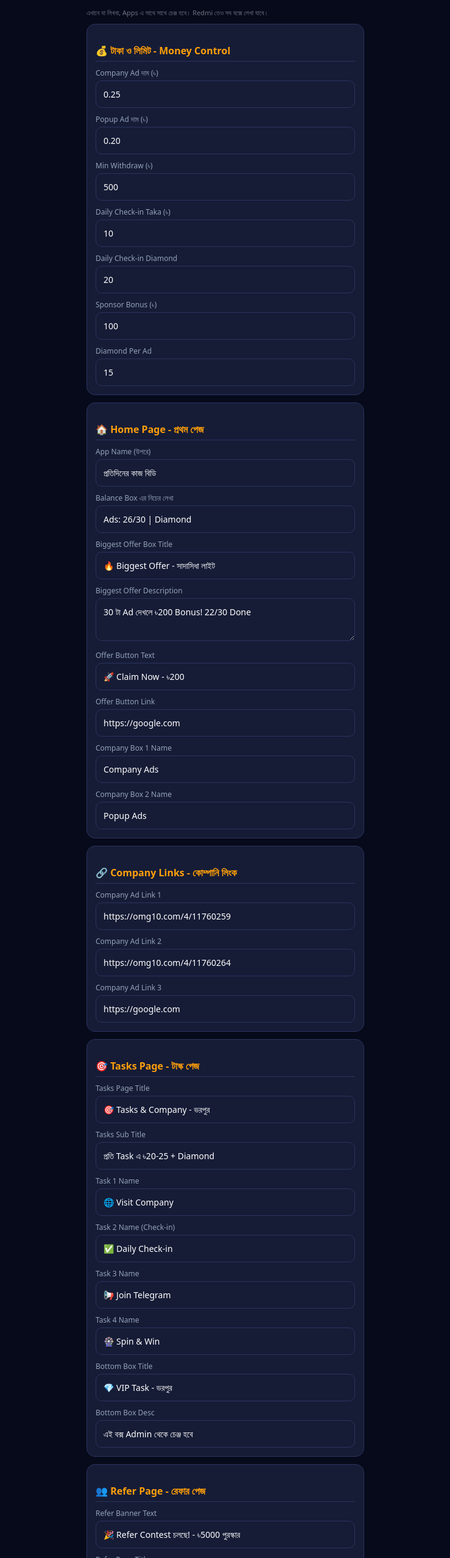
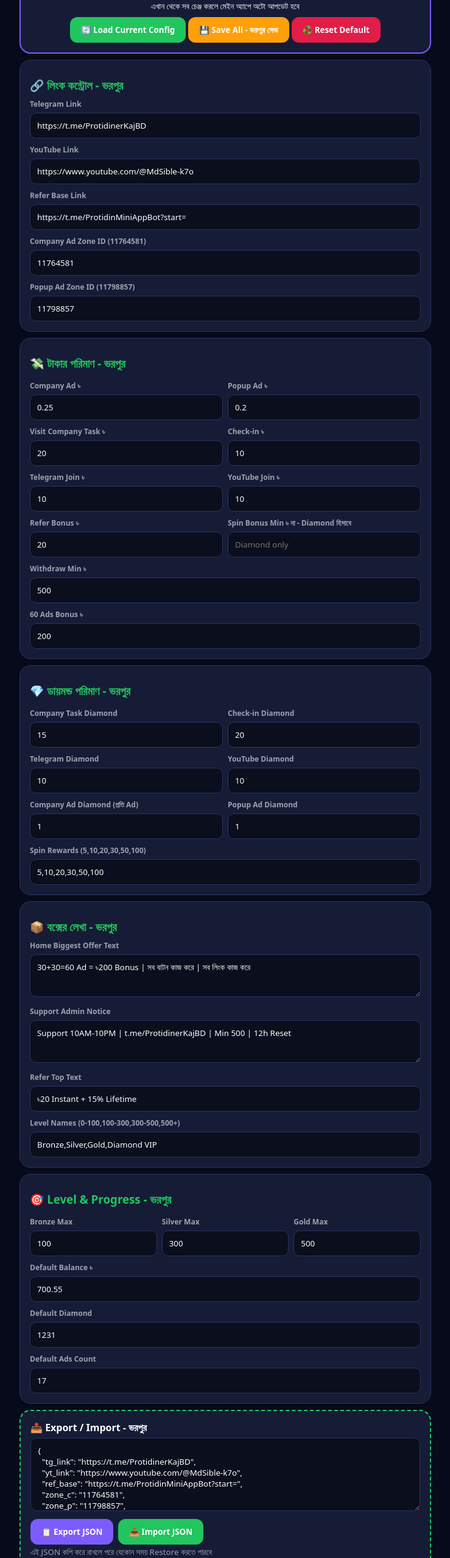
Before and after one commit to mdsiblen-rgb/protidin-miniapp, a plain HTML site: page admin.html in a window 1280 px wide. Shown: the part 85-2640 px from the top of the page at 61% size, without its empty margins (270-1009 px from the left). Drawn offline with Linux system fonts and the light colour scheme.

Commit message:
Update admin.html

```diff
--- a/admin.html
+++ b/admin.html
@@ -1,109 +1,172 @@
 <!DOCTYPE html>
-<html lang="bn"><head><meta charset="UTF-8"><meta name="viewport" content="width=device-width,initial-scale=1"><title>Super Admin - A to Z Control</title>
-<style>*{box-sizing:border-box;font-family:system-ui}body{background:#070A1A;color:#fff;max-width:480px;margin:auto;padding:12px}h1{color:#7C5CFF}h2{color:#FF9F0A;margin:18px 0 8px;font-size:16px;border-bottom:1px solid #2A335E;padding-bottom:6px}label{font-size:12px;color:#94a3b8;display:block;margin-top:10px}input,textarea{width:100%;padding:12px;border-radius:10px;border:1px solid #2A335E;background:#161C36;color:#fff;margin-top:4px;font-size:14px}textarea{height:70px}.btn{width:100%;padding:15px;border:none;border-radius:12px;background:#7C5CFF;color:#fff;font-weight:800;font-size:16px;margin-top:14px}.btn-g{background:#22c55e;color:#000}.glass{background:#161C36;border:1px solid #2A335E;border-radius:14px;padding:14px;margin-bottom:12px}.small{font-size:11px;color:#6B7280}</style></head><body>
-<h1>👑 Super Admin Panel</h1><p class="small">এখানে যা লিখবা, Apps এ সাথে সাথে চেঞ্জ হবে। Redmi তেও সব বক্সে লেখা যাবে।</p>
-
-<div class="glass">
-<h2>💰 টাকা ও লিমিট - Money Control</h2>
-<label>Company Ad দাম (৳)</label><input id="ad" value="0.25">
-<label>Popup Ad দাম (৳)</label><input id="pop" value="0.20">
-<label>Min Withdraw (৳)</label><input id="min" value="500">
-<label>Daily Check-in Taka (৳)</label><input id="chk_taka" value="10">
-<label>Daily Check-in Diamond</label><input id="chk_diamond" value="20">
-<label>Sponsor Bonus (৳)</label><input id="sponsor_bonus" value="100">
-<label>Diamond Per Ad</label><input id="diamond_per_ad" value="15">
+<html lang="bn">
+<head>
+<meta charset="UTF-8"><meta name="viewport" content="width=device-width,initial-scale=1">
+<title>Admin Panel - Protidin - A to Z Control</title>
+<style>
+*{margin:0;padding:0;box-sizing:border-box;font-family:system-ui}
+body{background:#070A1A;color:#fff;max-width:700px;margin:0 auto;padding:12px;padding-bottom:100px}
+.glass{background:#161C36;border:1px solid #2A335E;border-radius:18px;padding:16px;margin:10px 0}
+.btn{padding:12px 18px;border:none;border-radius:12px;font-weight:800;color:#fff;background:#7C5CFF;cursor:pointer;margin-top:8px}
+.btn-g{background:#22c55e}.btn-o{background:#FF9F0A}.btn-r{background:#e11d48}
+.input{width:100%;padding:11px;border-radius:10px;border:1px solid #2A335E;background:#0B0E1C;color:#fff;margin-top:6px}
+label{font-size:12px;color:#9CA3AF;margin-top:10px;display:block;font-weight:700}
+h2{color:#8B5CF6;margin-top:10px} h3{color:#22c55e;margin:12px 0 6px}
+.flex{display:flex;gap:8px}.flex>div{flex:1}
+</style>
+</head>
+<body>
+<div class="glass" style="text-align:center;border:2px solid #7C5CFF">
+<h2>👑 Admin Panel - A to Z Control - ভরপুর</h2>
+<small>এখান থেকে সব চেঞ্জ করলে মেইন অ্যাপে অটো আপডেট হবে</small><br>
+<button class="btn btn-g" onclick="loadConfig()">🔄 Load Current Config</button>
+<button class="btn btn-o" onclick="saveConfig()">💾 Save All - ভরপুর সেভ</button>
+<button class="btn btn-r" onclick="resetConfig()">♻️ Reset Default</button>
 </div>
 
 <div class="glass">
-<h2>🏠 Home Page - প্রথম পেজ</h2>
-<label>App Name (উপরে)</label><input id="app_name" value="প্রতিদিনের কাজ বিডি">
-<label>Balance Box এর নিচের লেখা</label><input id="balance_sub" value="Ads: 26/30 | Diamond: 155">
-<label>Biggest Offer Box Title</label><input id="spon_title" value="🔥 Biggest Offer - সাদাসিধা লাইট">
-<label>Biggest Offer Description</label><textarea id="spon_desc">30 টা Ad দেখলে ৳200 Bonus! 22/30 Done</textarea>
-<label>Offer Button Text</label><input id="spon_btn" value="🚀 Claim Now - ৳200">
-<label>Offer Button Link</label><input id="spon_link" value="https://google.com">
-<label>Company Box 1 Name</label><input id="company1_name" value="Company Ads">
-<label>Company Box 2 Name</label><input id="company2_name" value="Popup Ads">
+<h3>🔗 লিংক কন্ট্রোল - ভরপুর</h3>
+<label>Telegram Link</label><input class="input" id="tg_link">
+<label>YouTube Link</label><input class="input" id="yt_link">
+<label>Refer Base Link</label><input class="input" id="ref_base">
+<label>Company Ad Zone ID (11764581)</label><input class="input" id="zone_c">
+<label>Popup Ad Zone ID (11798857)</label><input class="input" id="zone_p">
 </div>
 
 <div class="glass">
-<h2>🔗 Company Links - কোম্পানি লিংক</h2>
-<label>Company Ad Link 1</label><input id="link1" value="https://omg10.com/4/11760259">
-<label>Company Ad Link 2</label><input id="link2" value="https://omg10.com/4/11760264">
-<label>Company Ad Link 3</label><input id="link3" value="https://google.com">
+<h3>💸 টাকার পরিমাণ - ভরপুর</h3>
+<div class="flex"><div><label>Company Ad ৳</label><input class="input" id="c_tk" type="number" step="0.01"></div><div><label>Popup Ad ৳</label><input class="input" id="p_tk" type="number" step="0.01"></div></div>
+<div class="flex"><div><label>Visit Company Task ৳</label><input class="input" id="task_company_tk" type="number"></div><div><label>Check-in ৳</label><input class="input" id="checkin_tk" type="number"></div></div>
+<div class="flex"><div><label>Telegram Join ৳</label><input class="input" id="tg_tk" type="number"></div><div><label>YouTube Join ৳</label><input class="input" id="yt_tk" type="number"></div></div>
+<div class="flex"><div><label>Refer Bonus ৳</label><input class="input" id="refer_tk" type="number"></div><div><label>Spin Bonus Min ৳ না - Diamond হিসাবে</label><input class="input" id="spin_info" placeholder="Diamond only"></div></div>
+<label>Withdraw Min ৳</label><input class="input" id="withdraw_min" type="number">
+<label>60 Ads Bonus ৳</label><input class="input" id="bonus_60" type="number">
 </div>
 
 <div class="glass">
-<h2>🎯 Tasks Page - টাস্ক পেজ</h2>
-<label>Tasks Page Title</label><input id="task_page_title" value="🎯 Tasks & Company - ভরপুর">
-<label>Tasks Sub Title</label><input id="task_page_sub" value="প্রতি Task এ ৳20-25 + Diamond">
-<label>Task 1 Name</label><input id="task1_name" value="🌐 Visit Company">
-<label>Task 2 Name (Check-in)</label><input id="task2_name" value="✅ Daily Check-in">
-<label>Task 3 Name</label><input id="task3_name" value="📢 Join Telegram">
-<label>Task 4 Name</label><input id="task4_name" value="🎡 Spin & Win">
-<label>Bottom Box Title</label><input id="task_bottom_title" value="💎 VIP Task - ভরপুর">
-<label>Bottom Box Desc</label><input id="task_bottom_desc" value="এই বক্স Admin থেকে চেঞ্জ হবে">
+<h3>💎 ডায়মন্ড পরিমাণ - ভরপুর</h3>
+<div class="flex"><div><label>Company Task Diamond</label><input class="input" id="task_company_d" type="number"></div><div><label>Check-in Diamond</label><input class="input" id="checkin_d" type="number"></div></div>
+<div class="flex"><div><label>Telegram Diamond</label><input class="input" id="tg_d" type="number"></div><div><label>YouTube Diamond</label><input class="input" id="yt_d" type="number"></div></div>
+<div class="flex"><div><label>Company Ad Diamond (প্রতি Ad)</label><input class="input" id="c_d" type="number"></div><div><label>Popup Ad Diamond</label><input class="input" id="p_d" type="number"></div></div>
+<label>Spin Rewards (5,10,20,30,50,100)</label><input class="input" id="spin_rewards">
 </div>
 
 <div class="glass">
-<h2>👥 Refer Page - রেফার পেজ</h2>
-<label>Refer Banner Text</label><input id="ref_banner" value="🎉 Refer Contest চলছে! - ৳5000 পুরস্কার">
-<label>Refer Page Title</label><input id="ref_title" value="👥 Refer & Earn - ভরপুর">
-<label>Refer Rules Box</label><textarea id="ref_rules">1. বন্ধুকে লিংক শেয়ার করো
-2. বন্ধু Join করলে ৳20 পাবে
-3. বন্ধু Ads দেখলে 15% Commission
-4. 10 Refer = ৳200 Bonus</textarea>
-<label>Sponsor Box Title</label><input id="ref_sponsor_title" value="💎 Sponsor Bonus - ভরপুর">
-<label>My Refer List Title</label><input id="ref_list_title" value="👥 My Refer List - ভরপুর">
+<h3>📦 বক্সের লেখা - ভরপুর</h3>
+<label>Home Biggest Offer Text</label><textarea class="input" id="txt_offer" style="height:70px"></textarea>
+<label>Support Admin Notice</label><textarea class="input" id="txt_admin" style="height:70px"></textarea>
+<label>Refer Top Text</label><input class="input" id="txt_refer">
+<label>Level Names (0-100,100-300,300-500,500+)</label><input class="input" id="txt_levels">
 </div>
 
 <div class="glass">
-<h2>💬 Support Page - সাপোর্ট পেজ</h2>
-<label>Support Page Title</label><input id="sup_title" value="💬 Support Center - ভরপুর">
-<label>Support Notice Box</label><textarea id="sup_notice">⚠️ রাত ১০টার পর Withdraw বন্ধ থাকে
-✅ সকাল ৯টার পর আবার চালু হয়
-📢 Fake Account করলে ব্যান করা হবে</textarea>
-<label>Telegram Link</label><input id="sup_tg" value="https://t.me/dailyworkbd">
-<label>WhatsApp Link</label><input id="sup_wa" value="https://wa.me/8801">
-<label>Live Support Text</label><input id="sup_live" value="⚡ Live Support - 3 Admin Online - ভরপুর">
+<h3>🎯 Level & Progress - ভরপুর</h3>
+<div class="flex"><div><label>Bronze Max</label><input class="input" id="lvl_bronze" type="number"></div><div><label>Silver Max</label><input class="input" id="lvl_silver" type="number"></div><div><label>Gold Max</label><input class="input" id="lvl_gold" type="number"></div></div>
+<label>Default Balance ৳</label><input class="input" id="default_bal" type="number" step="0.01">
+<label>Default Diamond</label><input class="input" id="default_diamond" type="number">
+<label>Default Ads Count</label><input class="input" id="default_ads" type="number">
 </div>
 
-<div class="glass">
-<h2>👤 Profile Page - প্রোফাইল পেজ</h2>
-<label>Profile Settings Title</label><input id="profile_settings_title" value="⚙️ Settings - ভরপুর">
-<label>Withdraw History Title</label><input id="profile_history_title" value="📊 Withdraw History - ভরপুর">
-<label>Level Box Prefix</label><input id="level_prefix" value="💎 Level">
+<div class="glass" style="border:2px dashed #22c55e">
+<b>📤 Export / Import - ভরপুর</b><br>
+<textarea class="input" id="exportBox" style="height:120px" placeholder="Config JSON এখানে আসবে"></textarea>
+<div class="flex"><button class="btn" onclick="exportConfig()">📋 Export JSON</button><button class="btn btn-g" onclick="importConfig()">📥 Import JSON</button></div>
+<small style="color:#9CA3AF">এই JSON কপি করে রাখলে পরে যেকোন সময় Restore করতে পারবে</small>
 </div>
 
-<button class="btn" onclick="saveAll()">💾 Save All - সব সেভ করো</button>
-<button class="btn btn-g" onclick="clearAll()">🔄 Reset - আগের মতো করো</button>
-<p id="msg" style="text-align:center;margin-top:12px;color:#22c55e;font-weight:700"></p>
+<script>
+const DEFAULT = {
+tg_link:"https://t.me/ProtidinerKajBD", yt_link:"https://www.youtube.com/@MdSible-k7o", ref_base:"https://t.me/ProtidinMiniAppBot?start=",
+zone_c:"11764581", zone_p:"11798857",
+c_tk:0.25, p_tk:0.20, task_company_tk:20, checkin_tk:10, tg_tk:10, yt_tk:10, refer_tk:20, withdraw_min:500, bonus_60:200,
+task_company_d:15, checkin_d:20, tg_d:10, yt_d:10, c_d:1, p_d:1, spin_rewards:"5,10,20,30,50,100",
+txt_offer:"30+30=60 Ad = ৳200 Bonus | সব বাটন কাজ করে | সব লিংক কাজ করে",
+txt_admin:"Support 10AM-10PM | t.me/ProtidinerKajBD | Min 500 | 12h Reset",
+txt_refer:"৳20 Instant + 15% Lifetime", txt_levels:"Bronze,Silver,Gold,Diamond VIP",
+lvl_bronze:100, lvl_silver:300, lvl_gold:500, default_bal:700.55, default_ads:17, default_diamond:1231
+};
 
-<script>
-const defaults={
-ad:"0.25",pop:"0.20",min:"500",chk_taka:"10",chk_diamond:"20",sponsor_bonus:"100",diamond_per_ad:"15",
-app_name:"প্রতিদিনের কাজ বিডি",balance_sub:"Ads: 26/30 | Diamond",spon_title:"🔥 Biggest Offer - সাদাসিধা লাইট",spon_desc:"30 টা Ad দেখলে ৳200 Bonus! 22/30 Done",spon_btn:"🚀 Claim Now - ৳200",spon_link:"https://google.com",company1_name:"Company Ads",company2_name:"Popup Ads",
-link1:"https://omg10.com/4/11760259",link2:"https://omg10.com/4/11760264",link3:"https://google.com",
-task_page_title:"🎯 Tasks & Company - ভরপুর",task_page_sub:"প্রতি Task এ ৳20-25 + Diamond",task1_name:"🌐 Visit Company",task2_name:"✅ Daily Check-in",task3_name:"📢 Join Telegram",task4_name:"🎡 Spin & Win",task_bottom_title:"💎 VIP Task - ভরপুর",task_bottom_desc:"এই বক্স Admin থেকে চেঞ্জ হবে",
-ref_banner:"🎉 Refer Contest চলছে! - ৳5000 পুরস্কার",ref_title:"👥 Refer & Earn - ভরপুর",ref_rules:"1. বন্ধুকে লিংক শেয়ার করো\n2. বন্ধু Join করলে ৳20 পাবে\n3. বন্ধু Ads দেখলে 15% Commission",ref_sponsor_title:"💎 Sponsor Bonus - ভরপুর",ref_list_title:"👥 My Refer List - ভরপুর",
-sup_title:"💬 Support Center - ভরপুর",sup_notice:"⚠️ রাত ১০টার পর Withdraw বন্ধ\n✅ সকাল ৯টার পর চালু",sup_tg:"https://t.me/dailyworkbd",sup_wa:"https://wa.me/8801",sup_live:"⚡ Live Support - 3 Admin Online",
-profile_settings_title:"⚙️ Settings - ভরপুর",profile_history_title:"📊 Withdraw History - ভরপুর",level_prefix:"💎 Level"
+function loadConfig(){
+let cfg = {...DEFAULT,...JSON.parse(localStorage.getItem('protidin_admin_config')||'{}')};
+document.getElementById('tg_link').value=cfg.tg_link;
+document.getElementById('yt_link').value=cfg.yt_link;
+document.getElementById('ref_base').value=cfg.ref_base;
+document.getElementById('zone_c').value=cfg.zone_c;
+document.getElementById('zone_p').value=cfg.zone_p;
+document.getElementById('c_tk').value=cfg.c_tk;
+document.getElementById('p_tk').value=cfg.p_tk;
+document.getElementById('task_company_tk').value=cfg.task_company_tk;
+document.getElementById('checkin_tk').value=cfg.checkin_tk;
+document.getElementById('tg_tk').value=cfg.tg_tk;
+document.getElementById('yt_tk').value=cfg.yt_tk;
+document.getElementById('refer_tk').value=cfg.refer_tk;
+document.getElementById('withdraw_min').value=cfg.withdraw_min;
+document.getElementById('bonus_60').value=cfg.bonus_60;
+document.getElementById('task_company_d').value=cfg.task_company_d;
+document.getElementById('checkin_d').value=cfg.checkin_d;
+document.getElementById('tg_d').value=cfg.tg_d;
+document.getElementById('yt_d').value=cfg.yt_d;
+document.getElementById('c_d').value=cfg.c_d;
+document.getElementById('p_d').value=cfg.p_d;
+document.getElementById('spin_rewards').value=cfg.spin_rewards;
+document.getElementById('txt_offer').value=cfg.txt_offer;
+document.getElementById('txt_admin').value=cfg.txt_admin;
+document.getElementById('txt_refer').value=cfg.txt_refer;
+document.getElementById('txt_levels').value=cfg.txt_levels;
+document.getElementById('lvl_bronze').value=cfg.lvl_bronze;
+document.getElementById('lvl_silver').value=cfg.lvl_silver;
+document.getElementById('lvl_gold').value=cfg.lvl_gold;
+document.getElementById('default_bal').value=cfg.default_bal;
+document.getElementById('default_diamond').value=cfg.default_diamond;
+document.getElementById('default_ads').value=cfg.default_ads;
+document.getElementById('exportBox').value=JSON.stringify(cfg,null,2);
+alert('✅ Config Loaded - সব ভরপুর লোড হয়েছে');
+}
+
+function saveConfig(){
+let cfg={
+tg_link:document.getElementById('tg_link').value,
+yt_link:document.getElementById('yt_link').value,
+ref_base:document.getElementById('ref_base').value,
+zone_c:document.getElementById('zone_c').value,
+zone_p:document.getElementById('zone_p').value,
+c_tk:parseFloat(document.getElementById('c_tk').value),
+p_tk:parseFloat(document.getElementById('p_tk').value),
+task_company_tk:parseFloat(document.getElementById('task_company_tk').value),
+checkin_tk:parseFloat(document.getElementById('checkin_tk').value),
+tg_tk:parseFloat(document.getElementById('tg_tk').value),
+yt_tk:parseFloat(document.getElementById('yt_tk').value),
+refer_tk:parseFloat(document.getElementById('refer_tk').value),
+withdraw_min:parseFloat(document.getElementById('withdraw_min').value),
+bonus_60:parseFloat(document.getElementById('bonus_60').value),
+task_company_d:parseInt(document.getElementById('task_company_d').value),
+checkin_d:parseInt(document.getElementById('checkin_d').value),
+tg_d:parseInt(document.getElementById('tg_d').value),
+yt_d:parseInt(document.getElementById('yt_d').value),
+c_d:parseInt(document.getElementById('c_d').value),
+p_d:parseInt(document.getElementById('p_d').value),
+spin_rewards:document.getElementById('spin_rewards').value,
+txt_offer:document.getElementById('txt_offer').value,
+txt_admin:document.getElementById('txt_admin').value,
+txt_refer:document.getElementById('txt_refer').value,
+txt_levels:document.getElementById('txt_levels').value,
+lvl_bronze:parseInt(document.getElementById('lvl_bronze').value),
+lvl_silver:parseInt(document.getElementById('lvl_silver').value),
+lvl_gold:parseInt(document.getElementById('lvl_gold').value),
+default_bal:parseFloat(document.getElementById('default_bal').value),
+default_diamond:parseInt(document.getElementById('default_diamond').value),
+default_ads:parseInt(document.getElementById('default_ads').value)
 };
-function load(){
-let s=JSON.parse(localStorage.getItem('appSettings')||'{}');
-for(let k in defaults){
-let el=document.getElementById(k);
-if(el) el.value = s[k]!==undefined? s[k] : defaults[k];
+localStorage.setItem('protidin_admin_config',JSON.stringify(cfg));
+document.getElementById('exportBox').value=JSON.stringify(cfg,null,2);
+alert('✅ Saved! এখন মেইন অ্যাপ রিফ্রেশ দাও - সব চেঞ্জ হয়ে যাবে - ভরপুর');
 }
-}
-function saveAll(){
-let obj={};
-document.querySelectorAll('input,textarea').forEach(e=>obj[e.id]=e.value);
-localStorage.setItem('appSettings',JSON.stringify(obj));
-localStorage.setItem('ADMIN_CFG',JSON.stringify({cPrice:parseFloat(obj.ad),pPrice:parseFloat(obj.pop),withdrawMin:parseInt(obj.min),checkinTaka:parseInt(obj.chk_taka),checkinDiamond:parseInt(obj.chk_diamond),sponsorBonus:parseInt(obj.sponsor_bonus),diamondPerAd:parseInt(obj.diamond_per_ad),telegramLink:obj.sup_tg}));
-document.getElementById('msg').innerText='✅ Saved! এখন Apps রিফ্রেশ দিলে সব চেঞ্জ হয়ে যাবে।';
-}
-function clearAll(){localStorage.removeItem('appSettings');localStorage.removeItem('ADMIN_CFG');location.reload();}
-load();
+
+function resetConfig(){ if(confirm('Reset Default?')){ localStorage.removeItem('protidin_admin_config'); loadConfig(); alert('Reset Done'); } }
+function exportConfig(){ document.getElementById('exportBox').value=localStorage.getItem('protidin_admin_config')||JSON.stringify(DEFAULT,null,2); }
+function importConfig(){ try{ let j=JSON.parse(document.getElementById('exportBox').value); localStorage.setItem('protidin_admin_config',JSON.stringify(j)); loadConfig(); alert('Imported!'); }catch(e){ alert('Invalid JSON'); } }
+
+loadConfig();
 </script>
-</body></html>
+</body>
+</html>
```
